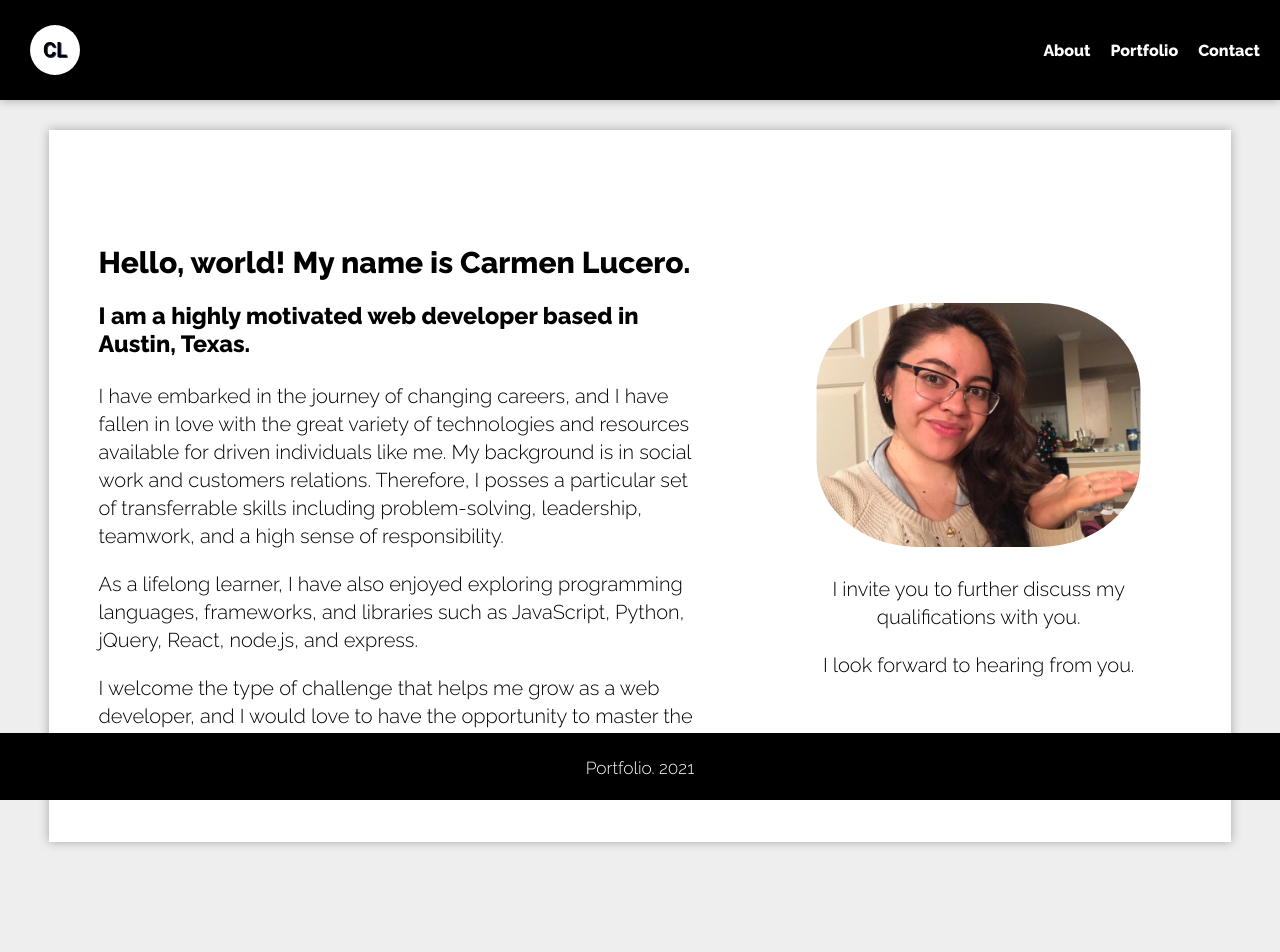
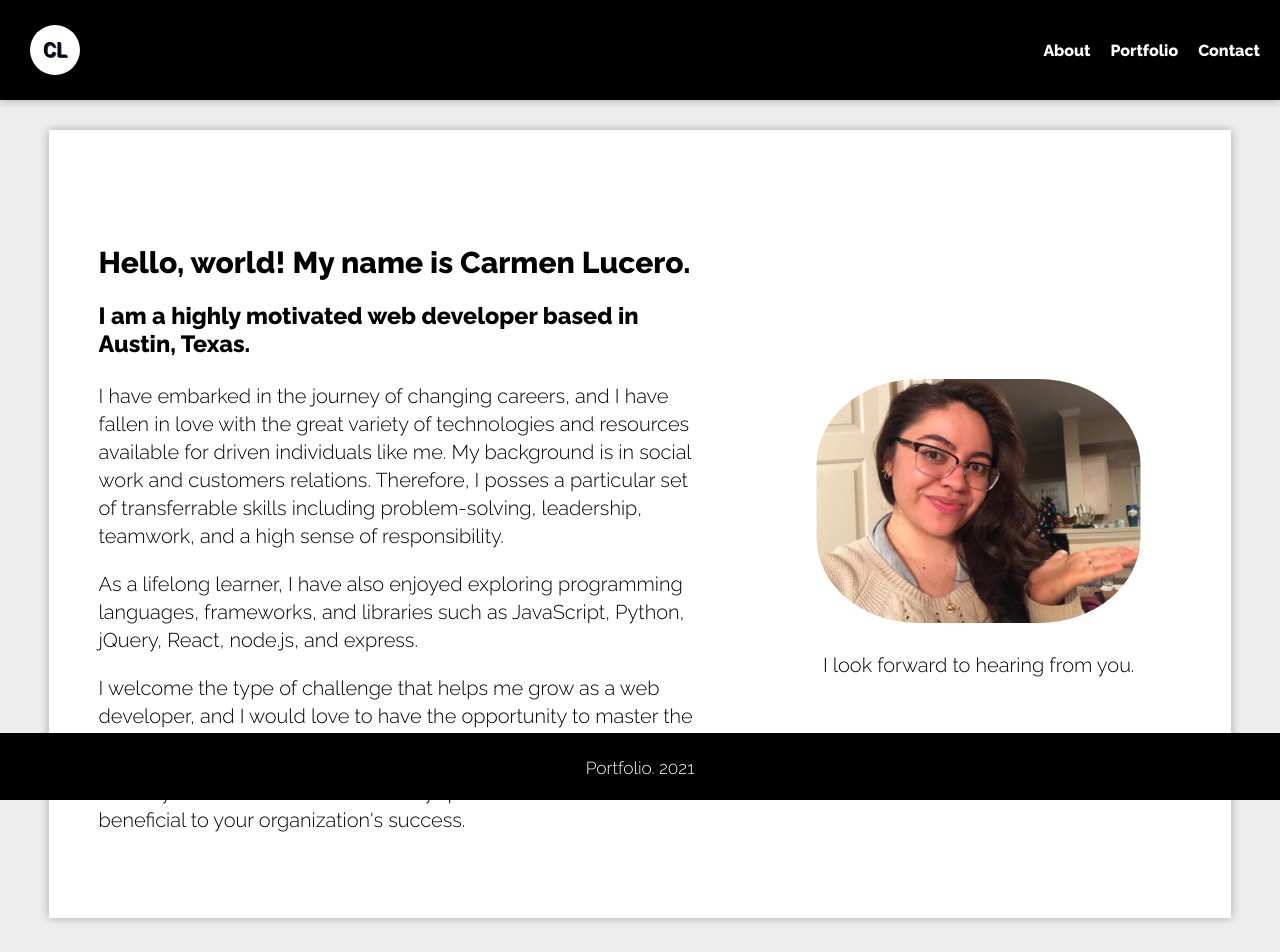
Before and after one commit to LuceroSDJ/react.portfolio, a React (Create React App) app: page / in a window 1280 px wide. Shown: the top 952 px of the page. Built offline with nearby package versions, Linux system fonts and the light colour scheme; no server answers.

Commit message:
modified about page

```diff
--- a/src/components/About.js
+++ b/src/components/About.js
@@ -16,6 +16,7 @@ function About() {
             <p>As a lifelong learner, I have also enjoyed exploring programming languages, frameworks, and libraries such as JavaScript, Python, jQuery, React, node.js, and express.</p>
             {/* <p>I am currently looking for an opportunity to soar in the tech industry.</p> */}
             <p>I welcome the type of challenge that helps me grow as a web developer, and I would love to have the opportunity to master the technologies specific to your team. </p>
+            <p>I invite you to further discuss how my qualifications will be beneficial to your organization's success.</p>
         </div>
 
 
@@ -28,7 +29,6 @@ function About() {
             </div>
 
             <div className="invite">
-                <p>I invite you to further discuss my qualifications with you.</p>
                 <p>I look forward to hearing from you.</p>
                 <a href="mailto:lucero.atx1@gmail.com?subject=Job%20Opportunity">
                     {/* <img src="./images/email_icon.png"  class="contactEmail"> */}
```
